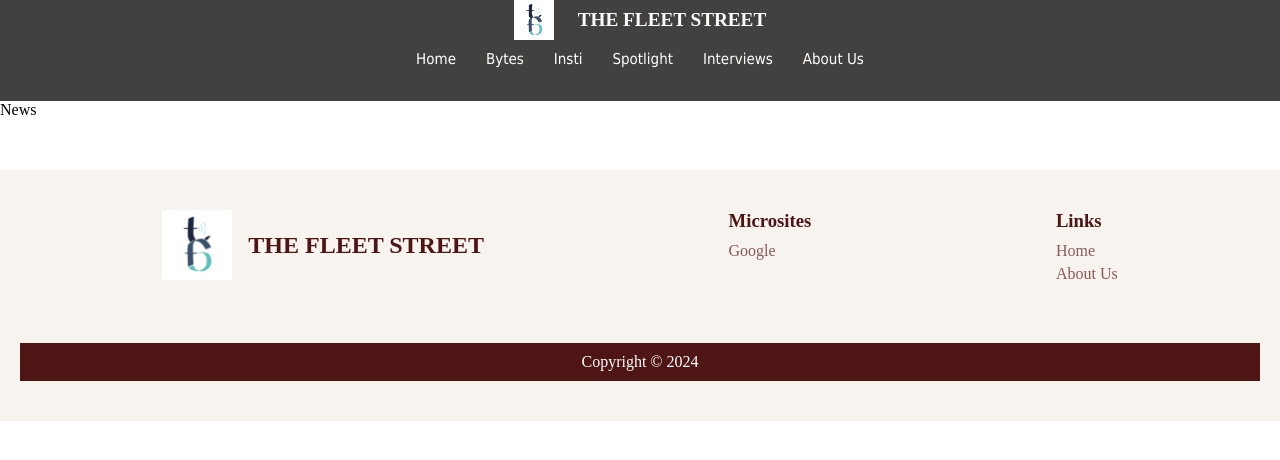
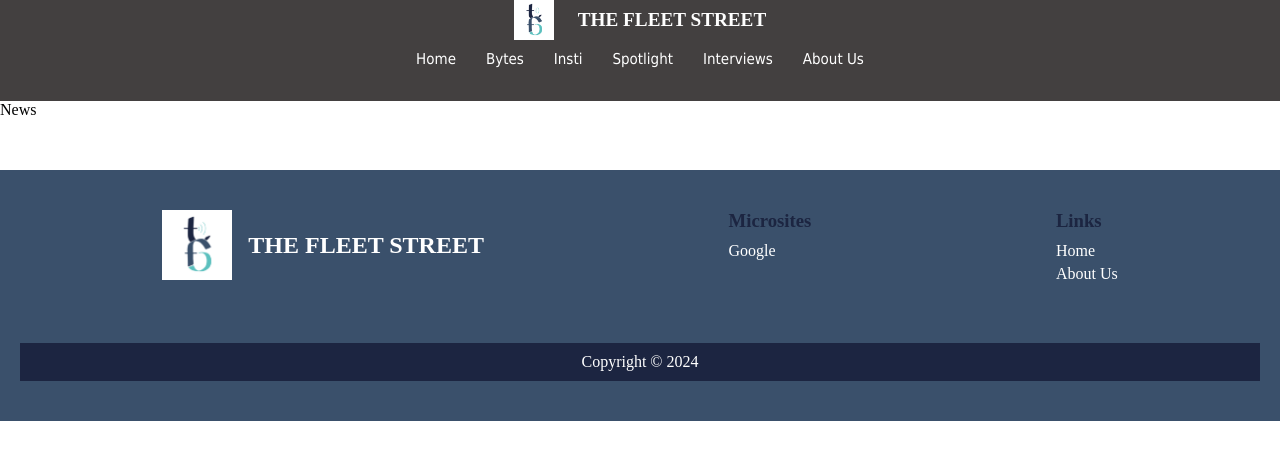
Before and after one commit to Awake-ctrl/TFS_WEB, a React (Vite) app in the folder vite-project/: page /News in a window 1280 px wide. Shown: the top 460 px of the page. Built offline with nearby package versions, Linux system fonts and the light colour scheme.

Commit message:
Update Footer.css

```diff
--- a/vite-project/src/Components/Footer/Footer.css
+++ b/vite-project/src/Components/Footer/Footer.css
@@ -1,6 +1,6 @@
 .footer {
     margin-top: 4vw; /* added by simeon*/
-    background-color: #f7f3ee; /* Light background color */
+    background-color:  #3a506b; /* Light background color */
     padding: 40px 20px; /* Padding for top section */
     display: flex;
     flex-direction: column;
@@ -24,7 +24,7 @@
   }
 
   .footer-column h3 {
-    color: #4f1515; /* Dark red color for headings */
+    color: #1c2541;
     margin-bottom: 10px;
   }
 
@@ -39,7 +39,7 @@
 
   .footer-column a {
     text-decoration: none;
-    color: #8c5959; /* Dark red color for links */
+    color: white;
     font-weight: normal;
   }
 
@@ -48,7 +48,7 @@
   }
 
   .footer-bottom {
-    background-color: #4f1515; /* Dark red background for bottom section */
+    background-color: #1c2541;
     color: white;
     width: 100%;
     text-align: center;
@@ -65,7 +65,7 @@
     display: flex;
     align-items: center;
     text-decoration: none;
-    color: #4f1515;
+    color:white;
     font-family: 'Times New Roman', Times, serif;
     font-size: medium;
 
@@ -79,6 +79,7 @@
   .footer-title h1 {
     margin-left: 1rem;
     font-size: 1.5rem;
+    color: white;
 
 
 }
```
